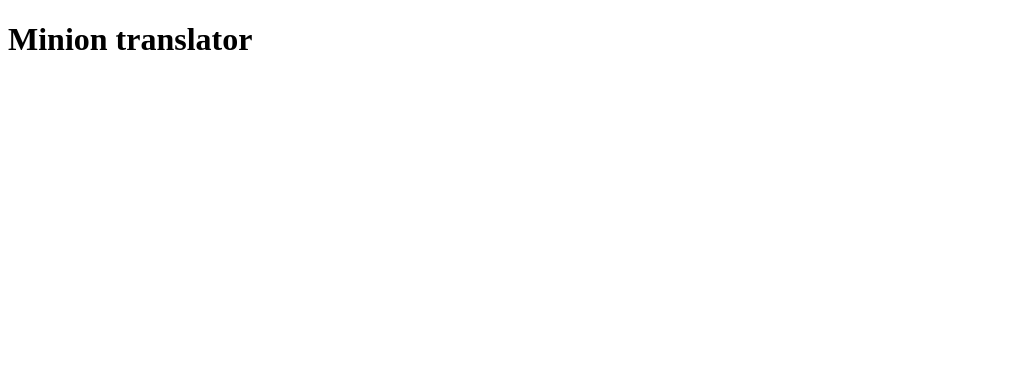
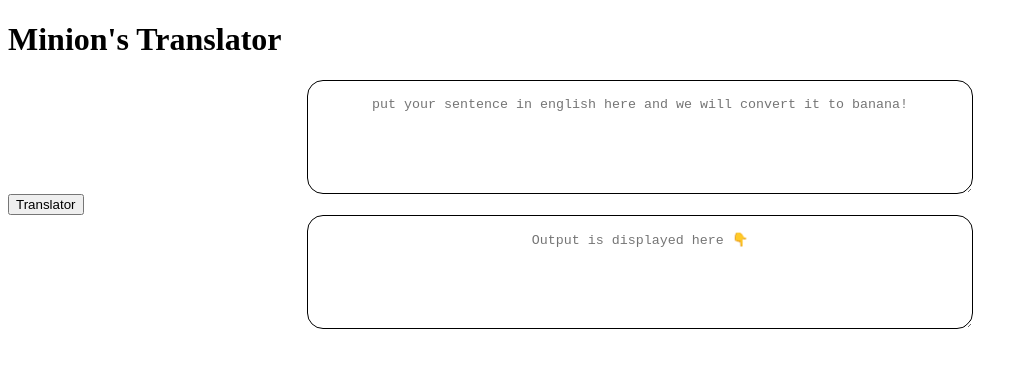
Before and after one commit to UshaGururaj/banana-translator, a plain HTML site: page index.html in a window 1280 px wide. Shown: the whole page, without its empty margins (0-1028 px from the left). Drawn offline with Linux system fonts and the light colour scheme.

Commit message:
added text area
html code completed

```diff
--- a/index.html
+++ b/index.html
@@ -4,9 +4,44 @@
     <meta charset="UTF-8">
     <meta http-equiv="X-UA-Compatible" content="IE=edge">
     <meta name="viewport" content="width=device-width, initial-scale=1.0">
-    <title>Minion's Mathugalu</title>
+
+    <title>Minion's mathugalu</title>
+    <style>
+        textarea{
+            width:50%;
+            height:10vh;
+            display:block;
+            border:1px solid black;
+            margin:auto;
+            padding:1rem 1rem;
+            text-align: center;
+            border-radius: 1rem;
+            position: center;
+        }
+
+        #output{
+            border:1px solid black;
+            height:10vh;
+            width:50%;
+            margin:auto;
+            padding:1rem 1rem;
+            border-radius: 1rem;
+            position: center;
+        }
+    </style>
+
+    <link href="styles.css" rel="stylesheet" />
+
 </head>
 <body>
-    <h1>Minion translator</h1>
+    <div class="hero-img">
+        <h1 class="hero-heading">Minion's Translator</h1>
+        <textarea id="txt-input" placeholder="put your sentence in english here and we will convert it to banana!"></textarea>
+        <div class="btn-align">
+            <button id="btn-translator" class="button" style="vertical-align:middle"><span>Translator</span></button>
+        </div>
+        <textarea id="output" placeholder="Output is displayed here 👇"></textarea>
+    </div>
+    <script src="app.js" type="text/javascript"></script>
 </body>
 </html>
```
Also changed, not shown: styles.css (added).
